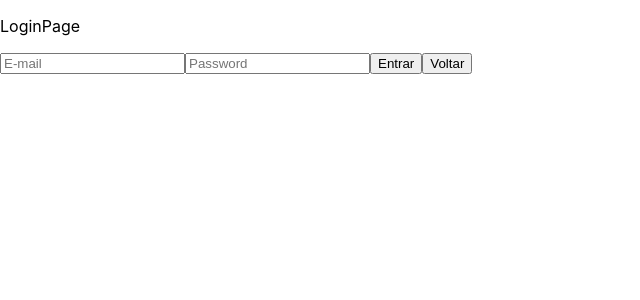
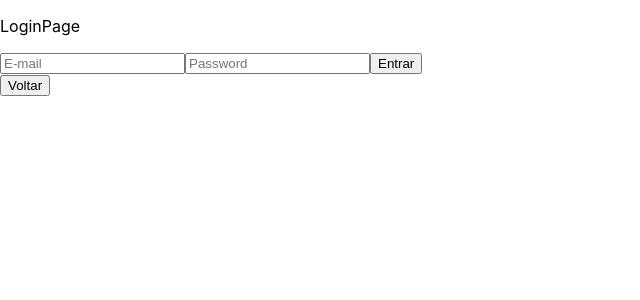
Before and after one commit to future4code/Vitoria-Mochovik, a React (Create React App) app in the folder semana10/projeto-labeX/labex/: page /login in a window 1280 px wide. Shown: the top 300 px of the page, without its empty margins (0-640 px from the left). Built offline with nearby package versions, Linux system fonts and the light colour scheme.

Commit message:
:arrow_update: Atualizei o login para usar a tag form com hooks

```diff
--- a/semana10/projeto-labeX/labex/src/pages/admHome/AdmHomePage.js
+++ b/semana10/projeto-labeX/labex/src/pages/admHome/AdmHomePage.js
@@ -15,6 +15,9 @@ const AdmHomePage = () => {
     }
 
     useEffect(() => {
+
+        const token = window.localStorage.getItem("token")
+        if(token) {
             const url = `https://us-central1-labenu-apis.cloudfunctions.net/labeX/vitoria-mochovik-molina/trips`
             axios.get(url)
             .then((res) => {
@@ -24,13 +27,18 @@ const AdmHomePage = () => {
             .catch((err) => {
                 console.log("errou nas viagens". err.message)
             })
+        } else {
+            history.push("/login")
+        }
+
 
     }, [])
 
     const namesTrips = tripInformation.map((information) => {
         return(
             <div key={information.id}>
-                <h3> {information.name}</h3>
+                <h3 > {information.name}</h3>
+
             </div>
         )
     })
--- /dev/null
+++ b/semana10/projeto-labeX/labex/src/pages/hooks/useForm.js
@@ -0,0 +1,21 @@
+import { useState} from "react";
+
+const useForm = (initialState) => {
+
+    const [form, setForm] = useState(initialState)
+
+    const onChange = (event) => {
+        const { name, value } = event.target;
+        setForm({ ...form, [name]: value })
+    }
+
+    const cleanFields = () => {
+        setForm(initialState)
+    }
+
+    return {form, onChange, cleanFields}
+
+
+}
+
+export default useForm;
--- a/semana10/projeto-labeX/labex/src/pages/login/LoginPage.js
+++ b/semana10/projeto-labeX/labex/src/pages/login/LoginPage.js
@@ -1,11 +1,14 @@
 import React, {useState} from 'react';
 import axios from 'axios';
 import { useHistory } from "react-router-dom";
+import useForm from '../hooks/useForm'
 
 
 const LoginPage = () => {
-    const [email, setEmail] = useState("")
-    const [password, setPassword] = useState("")
+    const { form, onChange, cleanFields } = useForm({
+        email: "",
+        password: ""
+    })
     const history = useHistory()
 
     const token = window.localStorage.getItem("token")
@@ -17,25 +20,15 @@ const LoginPage = () => {
         history.goBack()
     }
 
-    const onChangeEmail = (event) => {
-        setEmail(event.target.value)
-    }
+    const toEnter = (event) => {
+        event.preventDefault();
 
-    const onChangePassword = (event) => {
-        setPassword(event.target.value)
-    }
-
-    const verifyAuthorization = () => {
         const url = `https://us-central1-labenu-apis.cloudfunctions.net/labeX/vitoria-mochovik-molina/login`
-        const body = {
-            email: email,
-            password: password,
-        }
-
-        axios.post(url, body)
+        axios.post(url, form)
         .then((res) => {
             console.log("result", res.data)
             window.localStorage.setItem("token", res.data.token)
+            cleanFields()
             history.push("/admin/trips/list")
         })
         .catch((err) => {
@@ -43,18 +36,48 @@ const LoginPage = () => {
         })
     }
 
+    // const verifyAuthorization = () => {
+    //     const url = `https://us-central1-labenu-apis.cloudfunctions.net/labeX/vitoria-mochovik-molina/login`
+    //     const body = {
+    //         email: email,
+    //         password: password,
+    //     }
+
+    //     axios.post(url, body)
+    //     .then((res) => {
+    //         console.log("result", res.data)
+    //         window.localStorage.setItem("token", res.data.token)
+    //         history.push("/admin/trips/list")
+    //     })
+    //     .catch((err) => {
+    //         console.log("aquii errouuuuuu", err.response)
+    //     })
+    // }
+
+
 
     return(
         <div>
             <p> LoginPage</p>
-            <input placeholder={"E-mail"} value={email} onChange={onChangeEmail}/>
-            <input
-                placeholder={"Password"}
-                type="password"
-                value={password}
-                onChange={onChangePassword}
-            />
-            <button onClick={verifyAuthorization}> Entrar </button>
+            <form onSubmit={toEnter}>
+                <input
+                    name="email"
+                    type="email"
+                    placeholder={"E-mail"}
+                    value={form.email}
+                    onChange={onChange}
+                    required
+                />
+                <input
+                    name="password"
+                    type="password"
+                    placeholder={"Password"}
+                    value={form.password}
+                    onChange={onChange}
+                    required
+                />
+                <button > Entrar </button>
+            </form>
             <button onClick={goBack}> Voltar</button>
         </div>
     )
```
Lines whose indentation alone changed are shown as unchanged.
